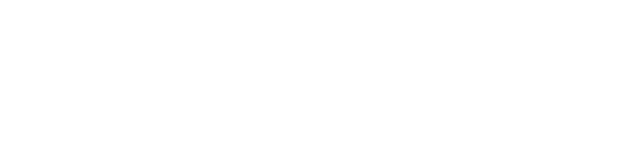
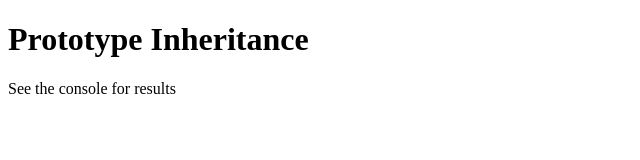
Before and after one commit to Mr-Potatoe/js-Personal_Learning, a plain HTML site: page prototype_inheritance/index.html in a window 1280 px wide. Shown: the whole page, without its empty margins (0-640 px from the left). Drawn offline with Linux system fonts and the light colour scheme.

Commit message:
added h1 and p

```diff
--- a/prototype_inheritance/index.html
+++ b/prototype_inheritance/index.html
@@ -3,9 +3,15 @@
 <head>
     <meta charset="UTF-8">
     <meta name="viewport" content="width=device-width, initial-scale=1.0">
-    <title>Document</title>
+    <title>Prototype Inheritance</title>
 </head>
 <body>
+
+    <h1>Prototype Inheritance</h1>
+
+    <p>See the console for results</p>
+
+
     <script src="prototype.js"></script>
 </body>
 </html>
```
